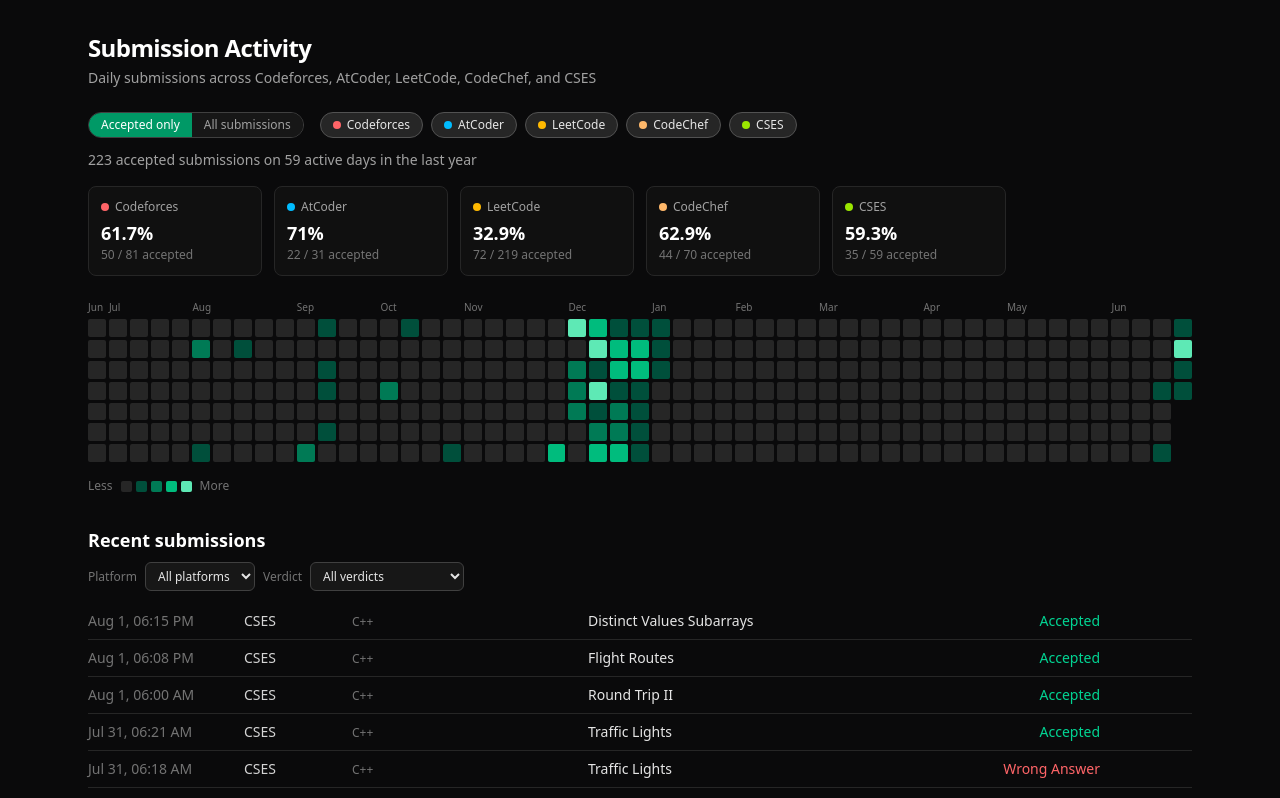
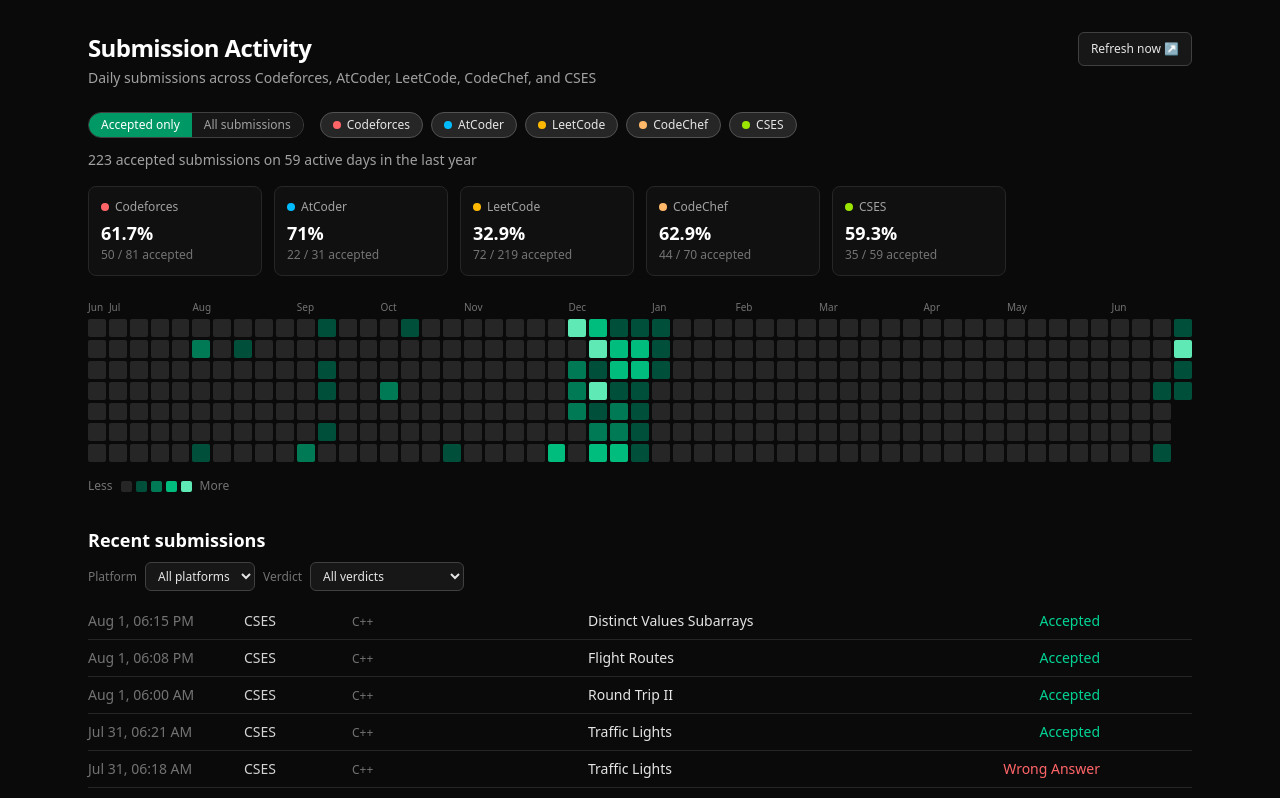
Before and after one commit to SadeekFarhan21/competitive-programming-website, a Next.js app: page / in a window 1280 px wide. Shown: the top 798 px of the page. Built offline with nearby package versions, Linux system fonts and the light colour scheme.

Commit message:
Add manual refresh workflow button

```diff
--- a/app/page.tsx
+++ b/app/page.tsx
@@ -5,12 +5,24 @@
   return (
     <main className="mx-auto max-w-6xl px-4 py-8 sm:px-6">
       <header className="mb-6">
+        <div className="flex flex-wrap items-start justify-between gap-3">
+          <div>
             <h1 className="text-2xl font-semibold tracking-tight text-white">
               Submission Activity
             </h1>
             <p className="mt-1 text-sm text-neutral-400">
               Daily submissions across Codeforces, AtCoder, LeetCode, CodeChef, and CSES
             </p>
+          </div>
+          <a
+            href="https://github.com/SadeekFarhan21/competitive-programming-website/actions/workflows/refresh-data.yml"
+            target="_blank"
+            rel="noreferrer"
+            className="rounded-md border border-neutral-700 bg-neutral-900 px-3 py-2 text-xs font-medium text-neutral-200 transition-colors hover:border-emerald-600 hover:text-white"
+          >
+            Refresh now ↗
+          </a>
+        </div>
       </header>
       <Heatmap />
       <section className="mt-8">
```
Lines whose indentation alone changed are shown as unchanged.
